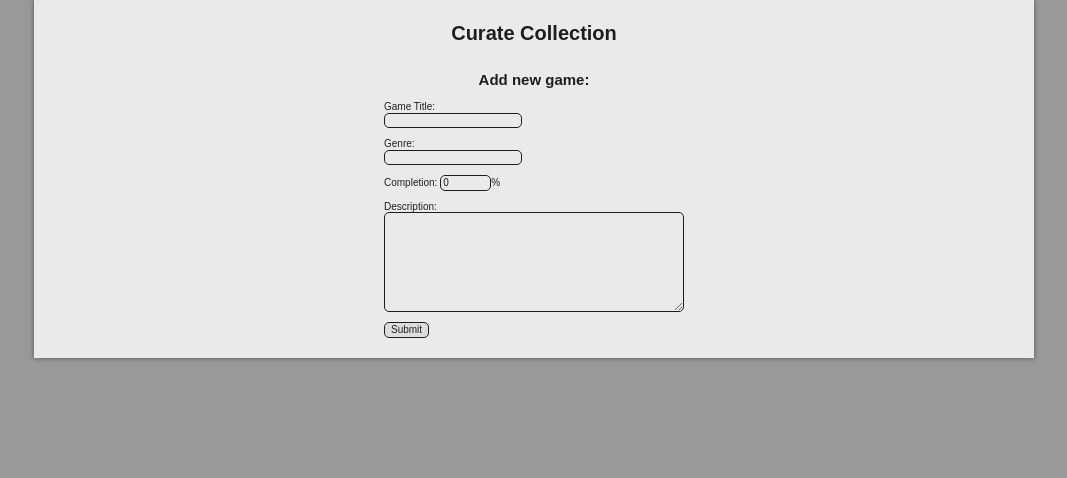
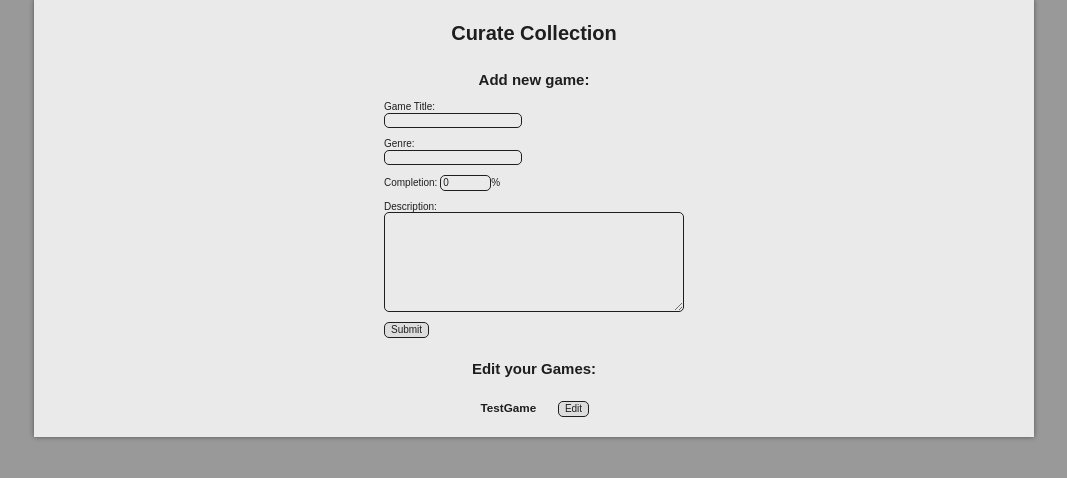
Before and after one commit to HiredMussel/CollectorChallenge, a PHP site: page /curate.php in a window 1280 px wide. Shown: the part 61-539 px from the top of the page, without its empty margins (106-1173 px from the left). Run offline with PHP 8.4, Linux system fonts and the light colour scheme; data comes from the database, SQL or seed files in the repository.

Commit message:
add frontend form for editing list items

```diff
--- a/curate.php
+++ b/curate.php
@@ -48,6 +48,7 @@
 
             <?php
                 require_once 'saveCard.php';
+                require_once 'listEditable.php';
 
                 /**
                  * Logic to allow the result of the form to be added to the database
@@ -58,6 +59,10 @@
 
                     echo '<h3>Game Added!</h3>';
                 }
+
+                echo '<h2> Edit your Games:</h2>';
+
+                echo listEditable();
             ?>
 
         </div>
--- /dev/null
+++ b/listEditable.php
@@ -0,0 +1,33 @@
+<?php
+
+require_once 'connectToDb.php';
+
+/**
+ * Function to print out a summary of items in the database to later allow for editing them
+ *
+ * Because the function interacts with a database, it is not unit testable. However, anecdotal testing indicates that it
+ * functions as intended
+ *
+ * @return String a list of entries allowing each item in the db to be edited
+ */
+function listEditable() : String {
+    $db = connectToDb();
+
+    $query = $db->prepare('SELECT `id`, `title` FROM `games`;');
+    $query->execute();
+
+    $result = $query->fetchAll();
+
+    $return = '';
+
+    foreach ($result as $game) {
+        $return .=     '<div class=editGame>'
+                         . '<form method="get"><input class="hidden" type="number" value="' . $game['id'] . '" id="gameId" name="gameId" action="#">'
+                             . '<h3>'. $game['title'] . '</h3>'
+                             . '<input class="editButton" type="submit" value="Edit">'
+                         . '</form>'
+                     . '</div>';
+    }
+
+    return $return;
+}
--- a/styles.css
+++ b/styles.css
@@ -97,6 +97,8 @@ nav a:active {
     box-shadow: 0 0 5px #434343;
 
     margin: 2rem auto;
+
+    align-items: center;
 }
 
 h1,
@@ -145,3 +147,28 @@ textarea {
     width: 30rem;
     height: 10rem;
 }
+
+/**
+ * Styling for Edit section
+ *
+ * Game to edit is identified using a hidden element of the form which should not be changed
+ */
+
+ .editGame {
+     width: 100%;
+
+     text-align: center;
+ }
+
+ .hidden {
+     display: none;
+ }
+
+ .editGame h3,
+ .editButton {
+    display: inline-block;
+
+    width: auto;
+
+    margin: 1em;
+ }
```
